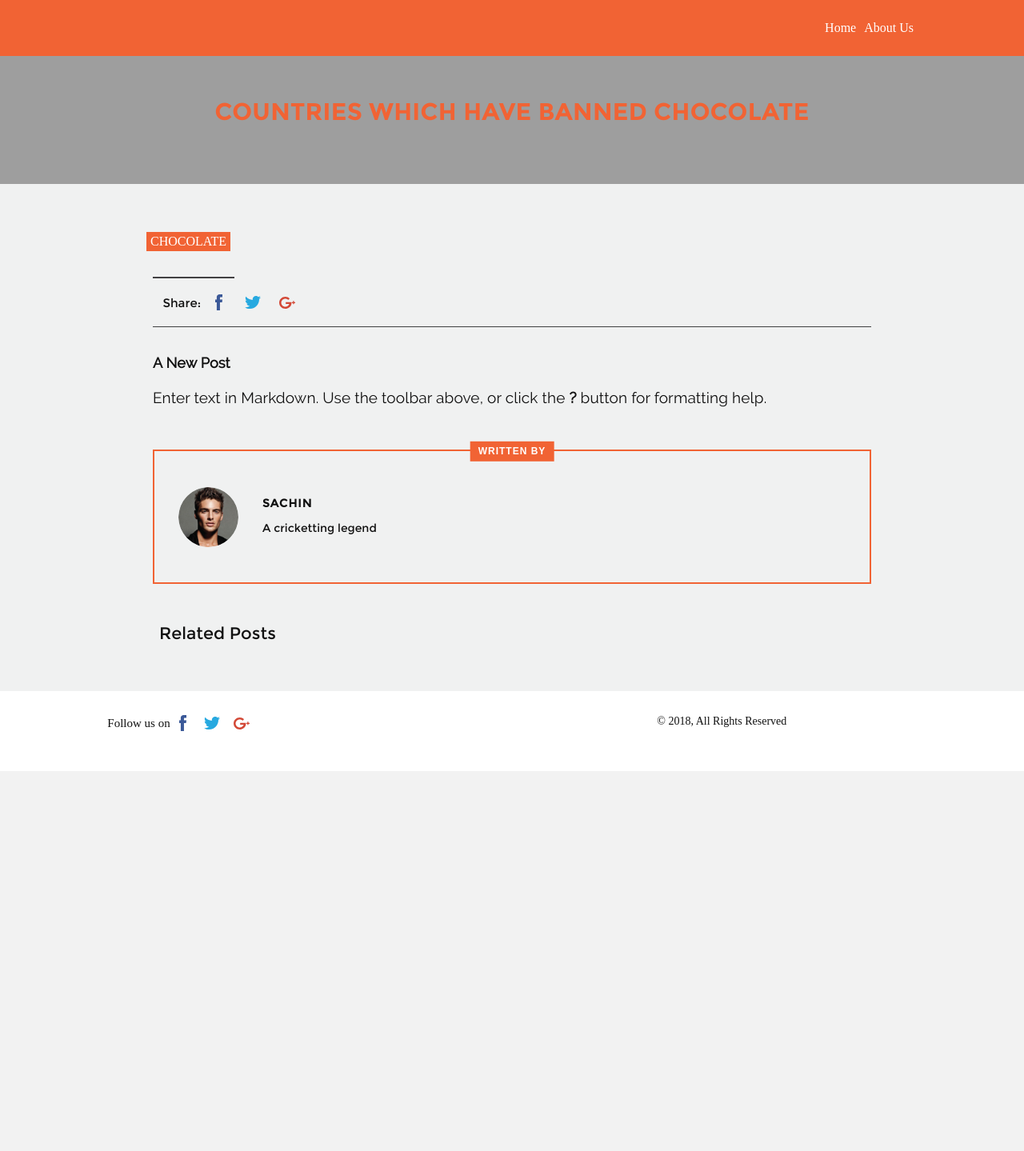
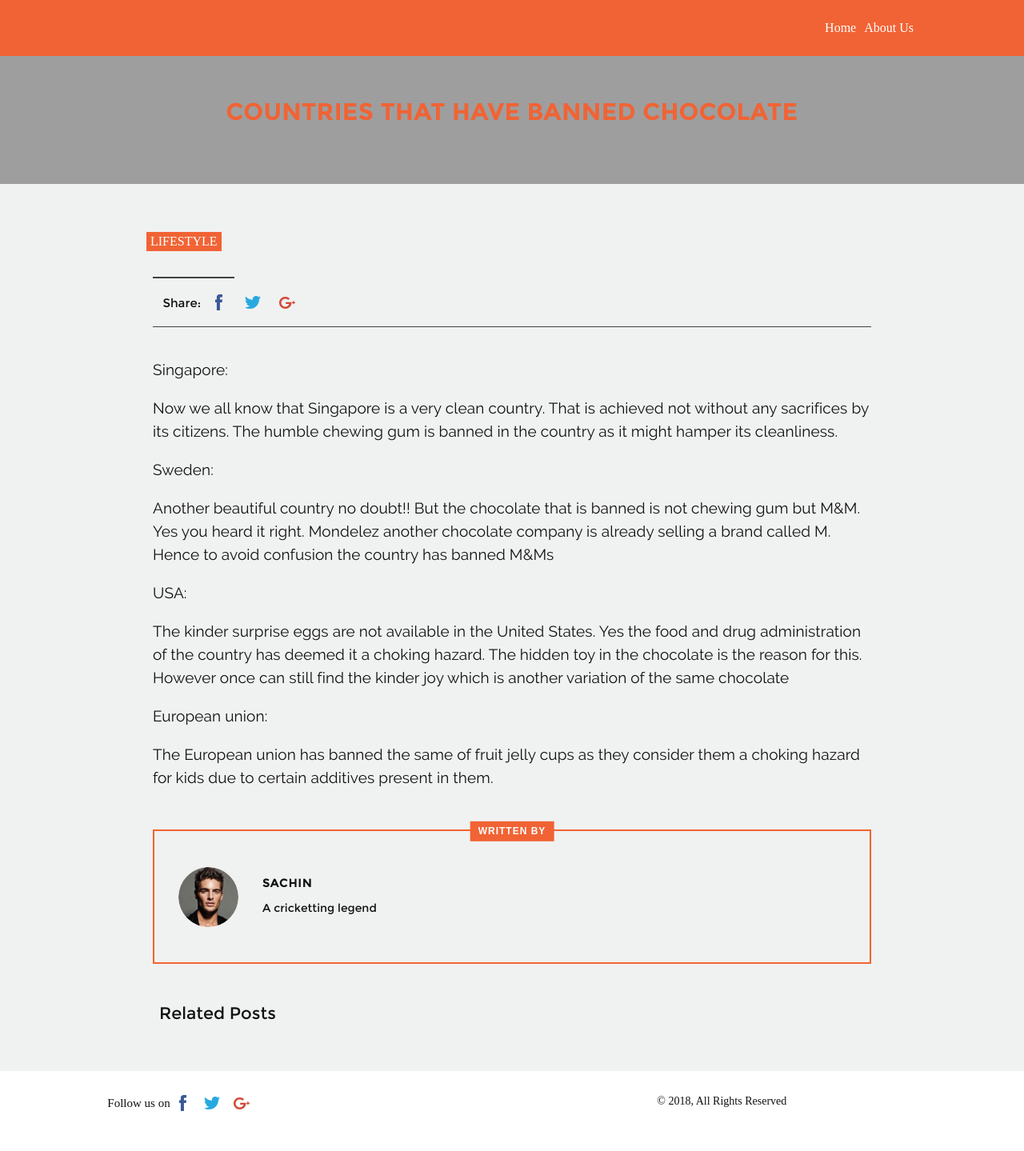
Before and after one commit to sherlifelix/blog, a Jekyll site: the page built from _posts/2018-10-27-countries-which-have-banned-chocolate.md, in a window 1280 px wide. Shown: the whole page at 80% size. Built offline with Jekyll 4.4.1, drawn with Linux system fonts in a browser that asks for light colours; comment, search, counter and statistics services are not loaded; before the commit the page ends 964 px from its top, so only the background shows below that.

Commit message:
Update 2018-10-27-countries-which-have-banned-chocolate.md

```diff
--- a/_posts/2018-10-27-countries-which-have-banned-chocolate.md
+++ b/_posts/2018-10-27-countries-which-have-banned-chocolate.md
@@ -4,9 +4,21 @@ layout: blog_detail
 thumbnail: /assets/img/blog/animation.png
 author_name: sachin
 published: true
-title: 'Countries which have banned chocolate '
-blog_category: Chocolate
+title: 'Countries that have banned chocolate '
+blog_category: Lifestyle
 ---
-## A New Post
+Singapore:
 
-Enter text in [Markdown](http://daringfireball.net/projects/markdown/). Use the toolbar above, or click the **?** button for formatting help.
+Now we all know that Singapore is a very clean country. That is achieved not without any sacrifices by its citizens. The humble chewing gum is banned in the country as it might hamper its cleanliness.
+
+Sweden:
+
+Another beautiful country no doubt!! But the chocolate that is banned is not chewing gum but M&M. Yes you heard it right.  Mondelez another chocolate company is already selling a brand called M. Hence to avoid confusion the country has banned M&Ms
+
+USA:
+
+The kinder surprise eggs are not available in the United States. Yes the food and drug administration of the country has deemed it a choking hazard. The hidden toy in the chocolate is the reason for this. However once can still find the kinder joy which is another variation of the same chocolate
+
+European union:
+
+The European union has banned the same of fruit jelly cups as they consider them a choking hazard for kids due to certain additives present in them.
```
